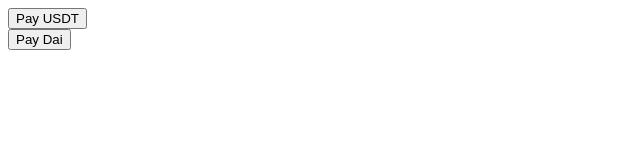
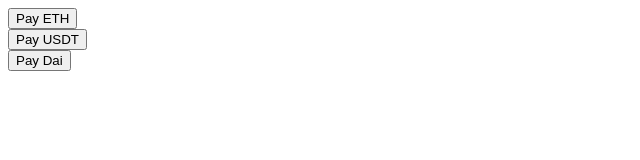
Before and after one commit to vitche/ethereum-metamask-button, a website: page index.html in a window 1280 px wide. Shown: the whole page, without its empty margins (0-640 px from the left). Drawn offline with Linux system fonts and the light colour scheme.

Commit message:
1. ETH transfers.

```diff
--- a/index.html
+++ b/index.html
@@ -30,6 +30,19 @@
 
             console.log("Unlocked accounts", accounts);
 
+            if ("ETH" === symbol) {
+                const transactionParameters = {
+                    to: to,
+                    from: ethereum.selectedAddress,
+                    value: web3.toHex(amount)
+                };
+                ethereum.request({
+                    method: 'eth_sendTransaction',
+                    params: [transactionParameters],
+                });
+                return;
+            }
+
             // Create the contract proxy
             const token = getToken(symbol);
             const contract = web3.eth.contract(token.abi).at(token.address);
@@ -39,6 +52,15 @@
     }
 </script>
 <body>
+<button onclick="pay(
+    'ETH',
+    '0xeddc87c8d7680CBD977b734B040e7F581d318e29',
+    web3.toWei('1', 'ether'),
+    (error, result) => {
+        console.log(error, result);
+    }
+);">Pay ETH</button>
+<br/>
 <button onclick="pay(
     'USDT',
     '0xeddc87c8d7680CBD977b734B040e7F581d318e29',
```
